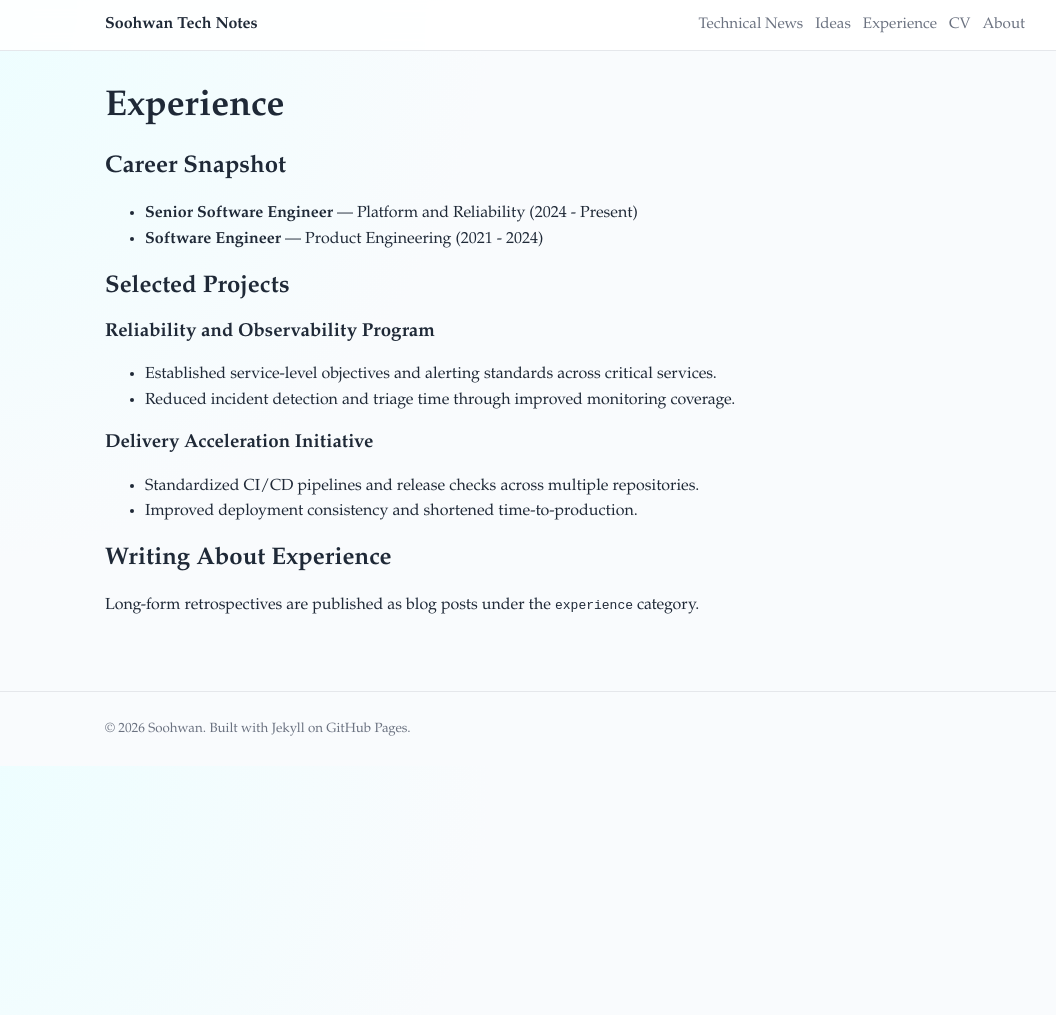
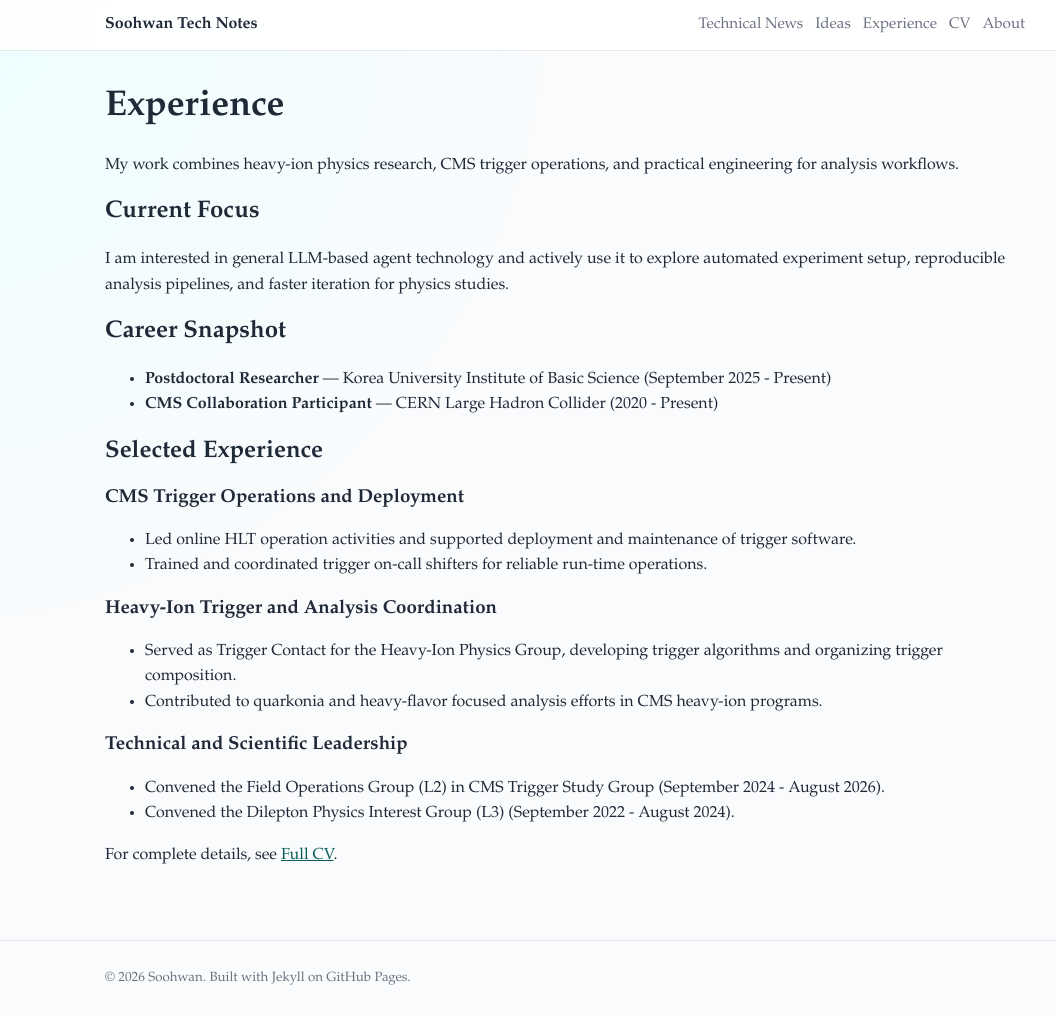
Before and after one commit to vince502/vince502.github.io, a Jekyll site: the page built from experience.md, in a window 1280 px wide and 1015 px high. Shown: the whole window, without its empty margins (75-1131 px from the left). Built offline with Jekyll 4.4.1, drawn with Linux system fonts in a browser that asks for light colours.

Commit message:
Update Experience page with CV-based background and LLM agent focus

```diff
--- a/experience.md
+++ b/experience.md
@@ -5,21 +5,29 @@ permalink: /experience/
 ---
 # Experience
 
+My work combines heavy-ion physics research, CMS trigger operations, and practical engineering for analysis workflows.
+
+## Current Focus
+
+I am interested in general LLM-based agent technology and actively use it to explore automated experiment setup, reproducible analysis pipelines, and faster iteration for physics studies.
+
 ## Career Snapshot
 
-- **Senior Software Engineer** — Platform and Reliability (2024 - Present)
-- **Software Engineer** — Product Engineering (2021 - 2024)
+- **Postdoctoral Researcher** — Korea University Institute of Basic Science (September 2025 - Present)
+- **CMS Collaboration Participant** — CERN Large Hadron Collider (2020 - Present)
 
-## Selected Projects
+## Selected Experience
 
-### Reliability and Observability Program
-- Established service-level objectives and alerting standards across critical services.
-- Reduced incident detection and triage time through improved monitoring coverage.
+### CMS Trigger Operations and Deployment
+- Led online HLT operation activities and supported deployment and maintenance of trigger software.
+- Trained and coordinated trigger on-call shifters for reliable run-time operations.
 
-### Delivery Acceleration Initiative
-- Standardized CI/CD pipelines and release checks across multiple repositories.
-- Improved deployment consistency and shortened time-to-production.
+### Heavy-Ion Trigger and Analysis Coordination
+- Served as Trigger Contact for the Heavy-Ion Physics Group, developing trigger algorithms and organizing trigger composition.
+- Contributed to quarkonia and heavy-flavor focused analysis efforts in CMS heavy-ion programs.
 
-## Writing About Experience
+### Technical and Scientific Leadership
+- Convened the Field Operations Group (L2) in CMS Trigger Study Group (September 2024 - August 2026).
+- Convened the Dilepton Physics Interest Group (L3) (September 2022 - August 2024).
 
-Long-form retrospectives are published as blog posts under the `experience` category.
+For complete details, see [Full CV]({{ '/cv/full/' | relative_url }}).
```
